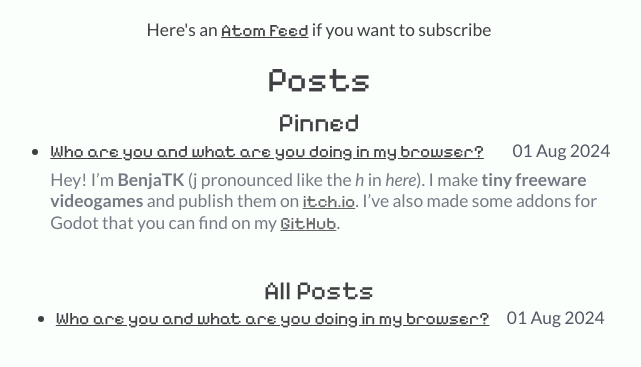
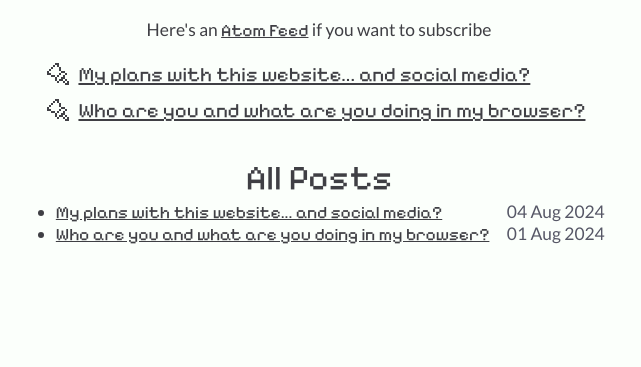
Before and after one commit to BenjaTK/benjatk.github.io, a Jekyll site: the page built from blog.html, in a window 1280 px wide, cut to the strip 370-737 px from the top of the page. Shown: the whole strip, without its empty margins (321-962 px from the left). Built offline with Jekyll 4.4.1, drawn with Linux system fonts in a browser that asks for light colours.

Commit message:
Improve pinned posts

```diff
--- a/_posts/2024-08-01-whoareyou.md
+++ b/_posts/2024-08-01-whoareyou.md
@@ -1,6 +1,5 @@
 ---
 layout: post
-author: BenjaTK
 title: Who are you and what are you doing in my browser?
 tags: pinned
 ---
--- /dev/null
+++ b/_posts/2024-08-04-plans.md
@@ -0,0 +1,21 @@
+---
+layout: post
+title: My plans with this website... and social media?
+tags: pinned
+---
+
+I wanted to laid down what I had planned for this website.
+
+Basically, the idea is to keep updating this constantly. Like the homepage says, this website is **always a WIP**. I'd like to blog as much as I can, and make devlogs consistently.
+
+I hope this website not only serves as a central place for all my stuff, but also helps me stay away more from social media and its toxicity. I've noticed my interactions with social media have become increasingly stressful? Enraging? Not sure how I'd phrase it. I know this isn't a surprise to anyone, not even to me, but in Twitter especially. It's full of hatred that it basically forces me to interact with/view. I also found myself looking more for interactions, views, numbers. I felt bad if a post underperformed (which most did, tbh).
+
+My experience with this whole "personal web" thing is basically null but I'm starting to find more of these cool websites* that aren't owned by huge corporations making me their product. I hope this site is interesting or maybe even useful to at least one person, but if not, I'm fine with this just being a small place where I can escape from social media.
+
+Btw, don't expect the most thoughtful or deep posts coming from me. I'm not a very good writer or a very introspective person and while I hope this blogging thing helps improve both of those skills, I still won't wouldn't expect much from this little posts.
+
+*Some of the aforementioned "cool websites":
+
+- [Joelchrono](https://joelchrono.xyz/) - Friend of mine and one of the inspirations for this very website.
+- [sirmilkman](https://www.sirmilkman.com/) - Extremely cool person and gamedev (thanks for helping me steal from your site).
+- [Dazlog](https://www.dazlog.com/) - Also an inspiration for this website, and great gamedev and artist.
--- a/_sass/main.scss
+++ b/_sass/main.scss
@@ -58,6 +58,32 @@ img + em {
     padding-top: 0;
     margin-top: 0;
 }
+
+.pinned-list {
+    list-style: none;
+}
+
+.pinned-list h3 {
+    margin: 0;
+    padding: 0;
+    display: inline-block;
+    text-decoration: underline;
+}
+
+.pinned-list .post-date {
+    display: none;
+}
+
+.pinned-list li::before {
+    content: url("/assets/images/icons/pinned.svg");
+    display: inline-block;
+
+    width: 32px;
+    margin-left: -32px;
+    vertical-align: middle;
+    height: auto;
+}
+
 
 .excerpt {
     display: block;
--- a/blog.html
+++ b/blog.html
@@ -5,17 +5,14 @@ permalink: /blog/
 ---
 <div class="blog">
 <p>Here's an <a href="/feed.xml">Atom Feed</a> if you want to subscribe</p>
-<h1>Posts</h1>
-<h2>Pinned</h2>
-<ul class="blog-list">
+<ul class="blog-list pinned-list">
   {% for post in site.tags.pinned %}
     <li>
-      <a href="{{ post.url }}">{{ post.title }}</a><span class="post-date float-right">{{ post.date | date_to_string }}</span>
-      <span class="excerpt">{{ post.excerpt }}</span>
+      <a href="{{ post.url }}"><h3>{{ post.title }}</h3></a><span class="post-date float-right">{{ post.date | date_to_string }}</span>
     </li>
   {% endfor %}
 </ul>
-<h2>All Posts</h2>
+<h1>All Posts</h1>
 <ul class="blog-list">
   {% for post in site.posts %}
     <li>
```
